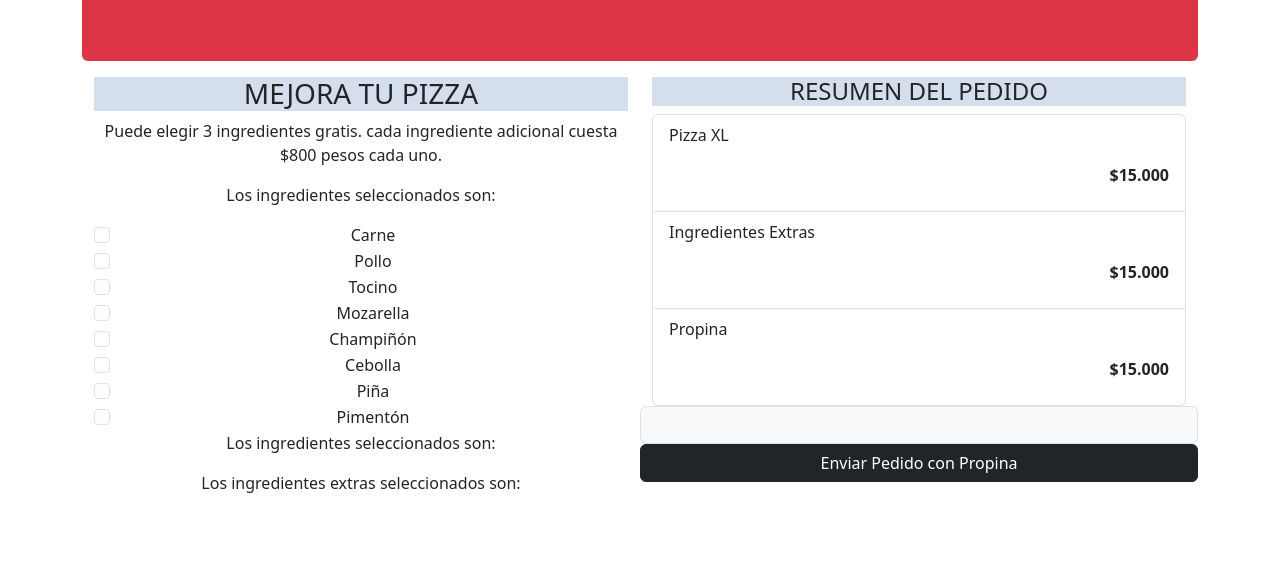
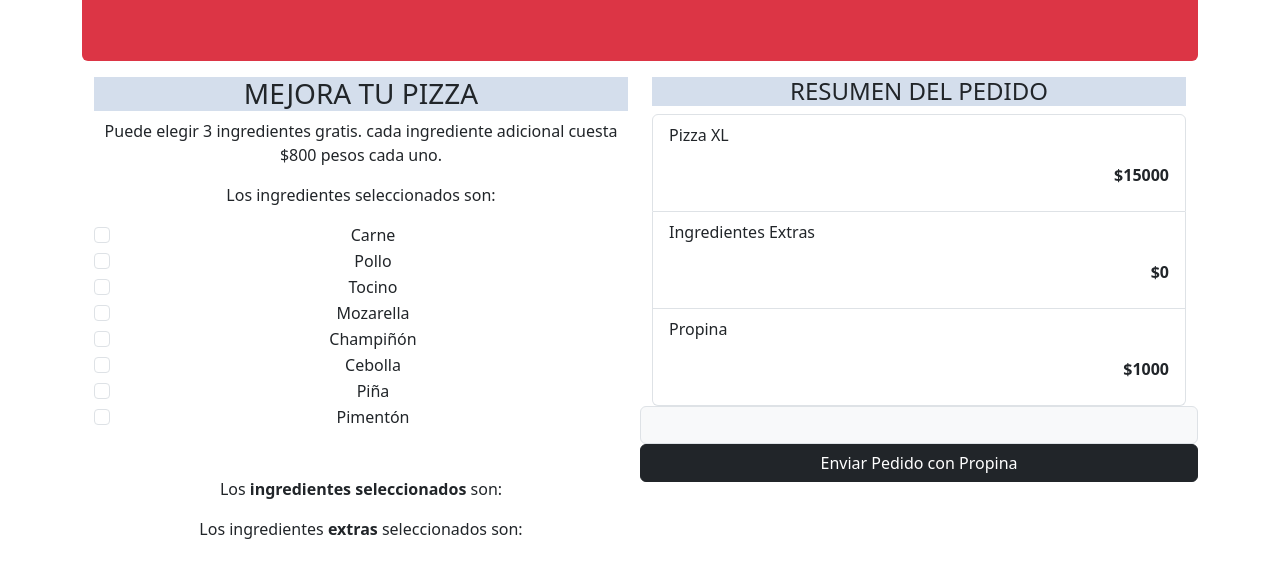
Before and after one commit to jordannadelahozarmijo/grupo14-master, a plain HTML site: page M4/M4S3/scr/index.html in a window 1280 px wide. Both pictures are taken after a click on the button "Enviar Pedido con Propina". Shown: the part 229-800 px from the top of the page. Drawn offline with nearby package versions, Linux system fonts and the light colour scheme.

Commit message:
actualizando archivos

```diff
--- a/M4/M4S3/assets/js/main.js
+++ b/M4/M4S3/assets/js/main.js
@@ -1,20 +1,8 @@
 //Parte 1 Mejorar Pizza
     //Definir la clase pizza con un array vacío
+    //Utilizar el valor de los radio button e ingresarlos en el array de ingredientes disponibles
+    //Crear una función de recorrer array para contar los ingredientes extras
 
-    //Utilizar el valor de los radio button e ingresarlos en el array de ingredientes disponibles
-
-    //Crear una función de recorrer array para contar los ingredientes extras
-        // i>2 * 800
-
-
-//Parte 2 Resumen del pedido
-
-    //utilizar el valor por defecto en PIZZA XL
-
-    //Utilizar valor de ingredientes extras
-
-    //utilizar el valor por defecto 1000 al seleccionar el input de propinas
-        //Enviar alert de Propina enviada / Propina no enviada
 
 // Definir clase Pedido
 class Pedido {
@@ -30,16 +18,79 @@ class Pedido {
 
 // Definir clase Pizza que extiende de Pedido
 class Pizza extends Pedido {
-    // Definir constructor con parámetros adicionales y parámetros por defecto
-    constructor(total, propina, precio=15000,ingredientes) {
-        // Llamar al constructor de la clase padre con parámetros específicos
+    constructor(total, propina, precio = 15000, ingredientes = []) {
         super(total, propina);
-        // Asignar valor a la propiedad precio
         this.precio = precio;
         this.ingredientes = ingredientes;
     }
 
+    calcularExtras() {
+        // Si hay más de 3 ingredientes seleccionados, los extras cuestan 800 cada uno
+        const extraCount = this.ingredientes.length > 3 ? this.ingredientes.length - 3 : 0;
+        return extraCount * 800;
+    }
+
+    calcularTotal() {
+        const extras = this.calcularExtras();
+        this.total = this.precio + extras + this.propina;
+        return this.total;
+    }
+
     describir() {
-        return `Total: ${this.total}, Propina: ${this.propina}, Precio: ${this.precio}, Ingredientes ${this.ingredientes}.`;
+        const extras = this.calcularExtras();
+        return `
+        Precio total: ${this.total}
+        Propina: ${this.propina}
+        Precio: ${this.precio}`;
     }
 }
+
+//Parte 2 Resumen del pedido
+    //utilizar el valor por defecto en PIZZA XL
+    //Utilizar valor de ingredientes extras
+
+// Función para actualizar el resumen del pedido
+function actualizarResumen() {
+    const ingredientesSeleccionados = [];
+    const checkboxes = document.querySelectorAll('.form-check-input');
+
+    checkboxes.forEach(checkbox => {
+        if (checkbox.checked) {
+            ingredientesSeleccionados.push(checkbox.value);
+        }
+    });
+
+    const pizza = new Pizza(0, 1000, 15000, ingredientesSeleccionados);
+
+    // Mostrar ingredientes seleccionados
+    document.getElementById('ingredientes_seleccionados').innerText = ingredientesSeleccionados.slice(0, 3).join(', ');
+    document.getElementById('ingredientes_extras').innerText = ingredientesSeleccionados.slice(3).join(', ');
+
+    // Actualizar el resumen del pedido
+    const totalElementos = document.querySelectorAll('.list-group-item');
+    totalElementos[0].querySelector('.der').innerText = `$${pizza.precio}`;
+    totalElementos[1].querySelector('.der').innerText = `$${pizza.calcularExtras()}`;
+    totalElementos[2].querySelector('.der').innerText = `$${pizza.propina}`;
+}
+
+// Manejar evento de ingresar propina
+document.querySelector('.btn-dark').addEventListener('click', function () {
+    const propinaInput = document.querySelector('.input-group-text').value;
+     //utilizar el valor por defecto 1000 al seleccionar el input de propinas
+    const propina = propinaInput ? parseInt(propinaInput) : 1000;
+
+    const pizza = new Pizza(0, propina, 15000, []);
+    pizza.calcularTotal();
+
+    //Enviar alert de Propina enviada / Propina no enviada
+    alert(`Pedido enviado. ${pizza.describir()}`);
+});
+
+// Agregar listeners a los checkboxes
+const checkboxes = document.querySelectorAll('.form-check-input');
+checkboxes.forEach(checkbox => {
+    checkbox.addEventListener('change', actualizarResumen);
+});
+
+// Actualizar el resumen al cargar la página
+document.addEventListener('DOMContentLoaded', actualizarResumen);
--- a/M4/M4S3/scr/index.html
+++ b/M4/M4S3/scr/index.html
@@ -66,12 +66,14 @@
                             <label class="form-check-label" for="flexCheckChecked">Pimentón</label>
                         </div>
                     </div>
+                    <div class="row mt-5">
+                        <p>Los <strong> ingredientes seleccionados </strong> son:</p>
+                        <span id="ingredientes_seleccionados"></span>
 
-                    <p>Los ingredientes seleccionados son:</p>
-                    <span id="ingredientes_seleccionados"></span>
+                        <p>Los ingredientes <strong>extras</strong> seleccionados son:</p>
+                        <span id="ingredientes_extras"></span>
+                    </div>
 
-                    <p>Los ingredientes extras seleccionados son:</p>
-                    <span id="ingredientes_extras"></span>
 
                 </div>
                 <!--Segunda Col-->
@@ -80,9 +82,9 @@
                         <h4>RESUMEN DEL PEDIDO</h4>
                     </div>
                     <ul class="list-group">
-                        <li class="list-group-item"><p class="izq">Pizza XL</p> <p class="der"><strong>$15.000</strong></p></li>
-                        <li class="list-group-item"><p class="izq">Ingredientes Extras</p> <p class="der"><strong>$15.000</strong></p></li>
-                        <li class="list-group-item"><p class="izq">Propina</p> <p class="der"><strong>$15.000</strong></p></li>
+                        <li class="list-group-item"><p class="izq">Pizza XL</p> <strong><p class="der"></p></strong></li>
+                        <li class="list-group-item"><p class="izq">Ingredientes Extras</p> <strong><p class="der"></p></strong></li>
+                        <li class="list-group-item"><p class="izq">Propina</p> <strong><p class="der"></p></strong></li>
                     </ul>
                     <div class="row" id="input-gru">
                         <input class="input-group-text" type="number">
@@ -93,7 +95,7 @@
         </div>
     </div>
 
-    <script type="module" src="../M4S3/js/main.js"></script>
+    <script src="../assets/js/main.js"></script>
     <script src="https://cdn.jsdelivr.net/npm/bootstrap@5.3.3/dist/js/bootstrap.bundle.min.js" integrity="sha384-YvpcrYf0tY3lHB60NNkmXc5s9fDVZLESaAA55NDzOxhy9GkcIdslK1eN7N6jIeHz" crossorigin="anonymous"></script>
 </body>
 </html>
```
Also changed, not shown: M4/M4S3/assets/img/pizzas-italianas-6-cortes-tomates-cebolla.jpg (added).
